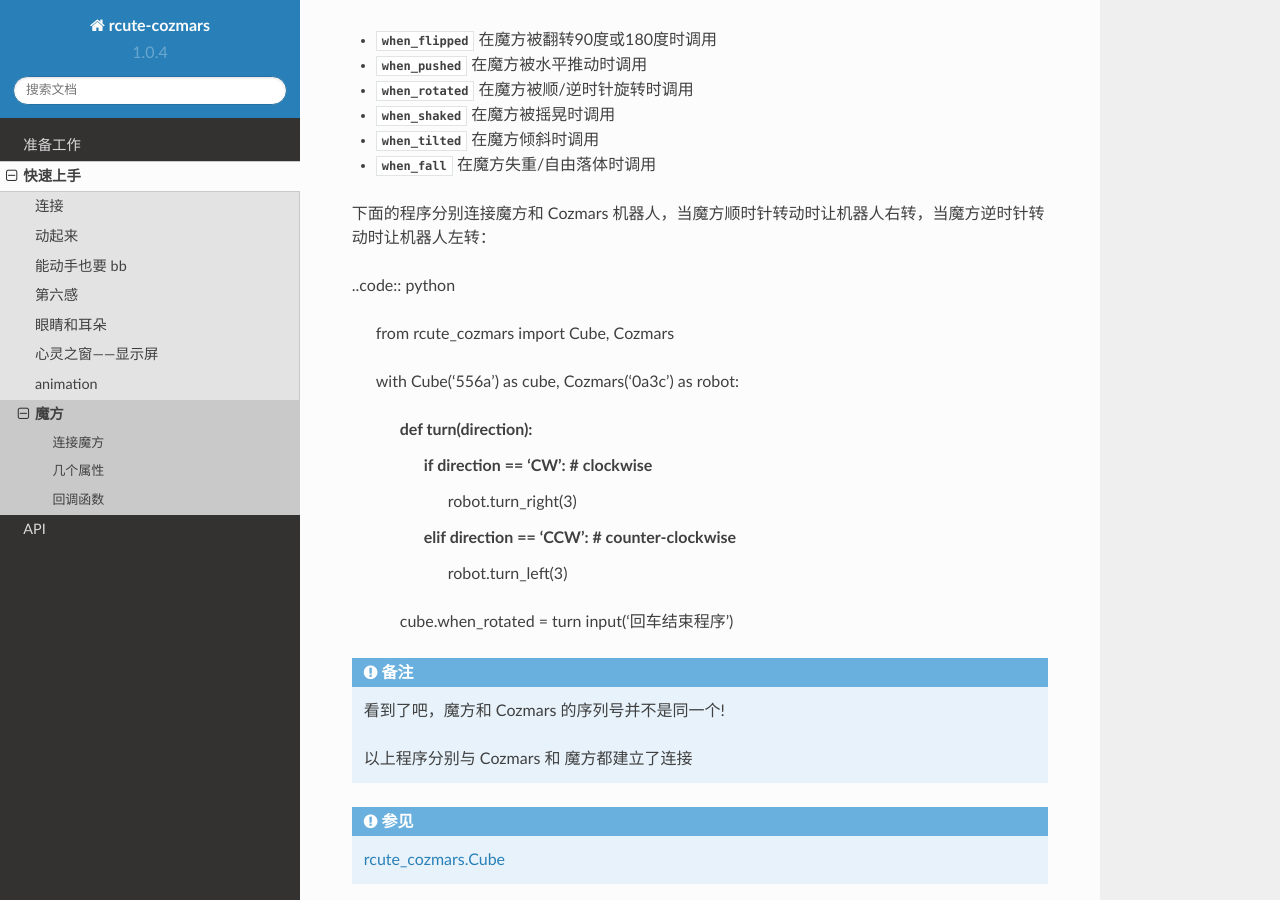
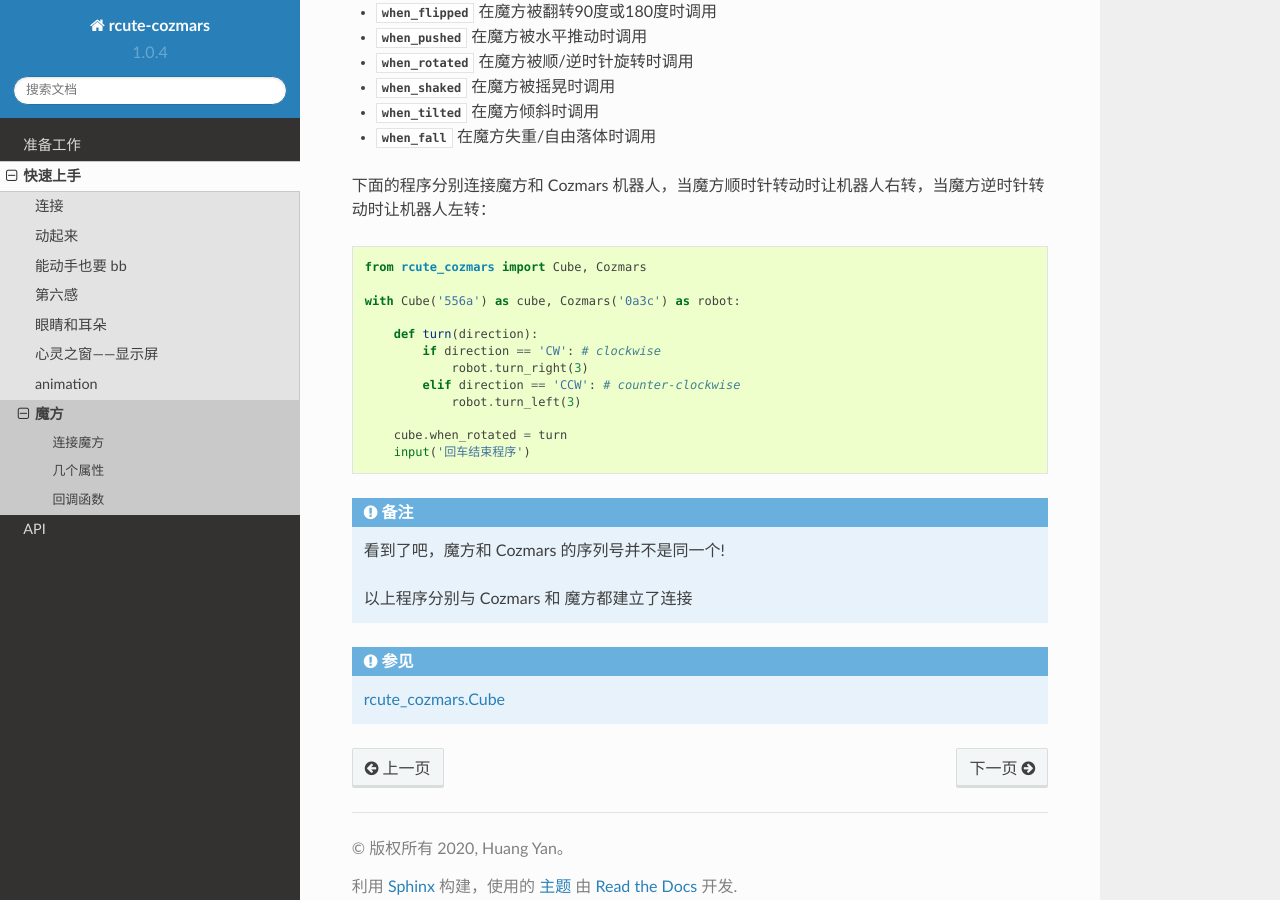
Before and after one commit to r-cute/rcute-cozmars, a Sphinx documentation site: the page built from docs/source/examples/cube.rst, in a window 1280 px wide and 900 px high, scrolled down 1253 px. Built offline with Sphinx 7.4.7 and the Read the Docs theme 2.0.0, drawn with Linux system fonts in a browser that asks for light colours; some of the changed text lies outside the part shown.

```diff
--- a/docs/source/examples/cube.rst
+++ b/docs/source/examples/cube.rst
@@ -4,11 +4,11 @@
 连接魔方
 ----------
 
-魔方是独立于 Cozmars 机器人的，要控制魔方或者获取魔方的传感器数据，需要与魔方建立连接。方法和 :class:`Robot <./examples/connect.html>`_ 十分类似。
+魔方是独立于 Cozmars 机器人的，要控制魔方或者获取魔方的传感器数据，需要与魔方建立连接。方法和 :class:`Robot` 十分类似。
 
 按下电源开关后，首先导入 :class:`rcute_cozmars.Cube`:
 
-..code:: python
+.. code:: python
 
     from cozmars import Cube
 
@@ -68,7 +68,7 @@
 
 下面的程序分别连接魔方和 Cozmars 机器人，当魔方顺时针转动时让机器人右转，当魔方逆时针转动时让机器人左转：
 
-..code:: python
+.. code:: python
 
     from rcute_cozmars import Cube, Cozmars
 
```
